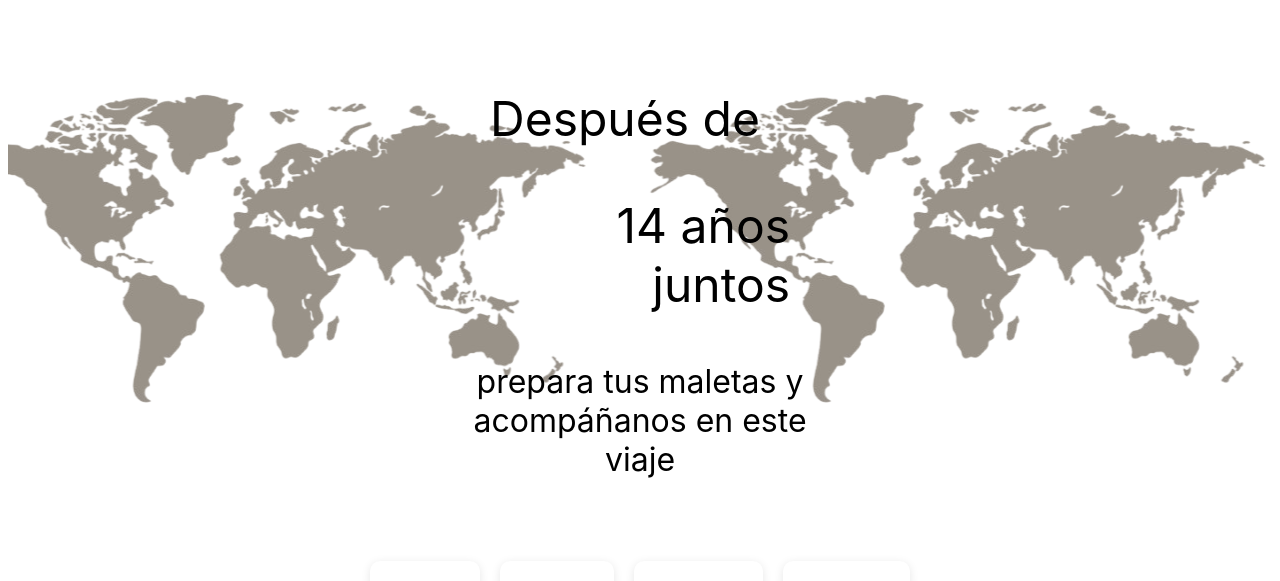
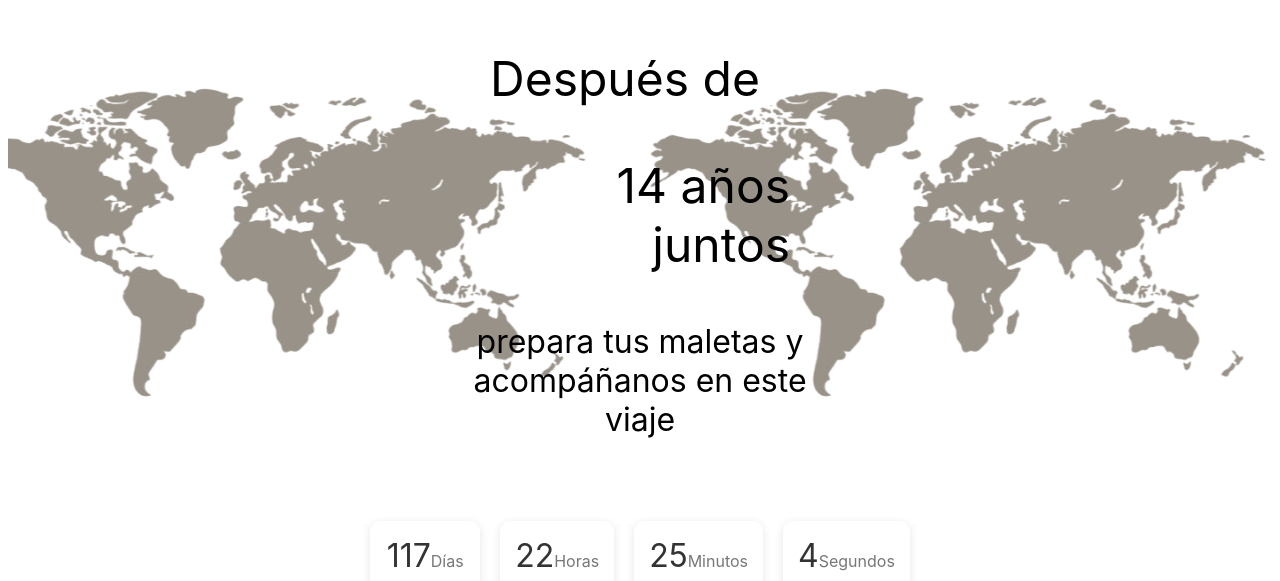
Before and after one commit to CristopherVanegas/BodaNicoleRo, a React (Vite) app in the folder boda_nicole_ro/: page / in a window 1280 px wide. Shown: the part 929-1510 px from the top of the page. Built offline with nearby package versions, Linux system fonts and the light colour scheme; the HTML template or start-up script is replaced by a standard one.

Commit message:
Corrección de paddings

```diff
--- a/boda_nicole_ro/src/components/Story/story.module.css
+++ b/boda_nicole_ro/src/components/Story/story.module.css
@@ -1,7 +1,7 @@
 .storyContainer {
     position: relative;
     /* Permite posicionar elementos absolutamente dentro de este contenedor */
-    padding-top: 50px;
+    padding-top: 10px;
     text-align: center;
     background-color: var(--color-bg-general);
     /* min-height: 100vh; */
```
